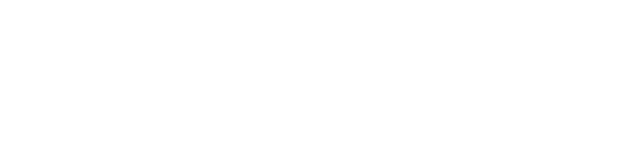
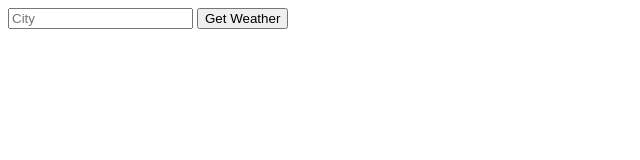
Before and after one commit to newhorizon-tech/weather-app, a plain HTML site: page index.html in a window 1280 px wide. Shown: the whole page, without its empty margins (0-640 px from the left). Drawn offline with Linux system fonts and the light colour scheme.

Commit message:
Add basic layout to webpage

```diff
--- a/index.html
+++ b/index.html
@@ -9,5 +9,8 @@
 </head>
 <body>
 
+  <input type="text" placeholder="City">
+  <button type="button" id="city-btn">Get Weather</button>
+
 </body>
 </html>
```
